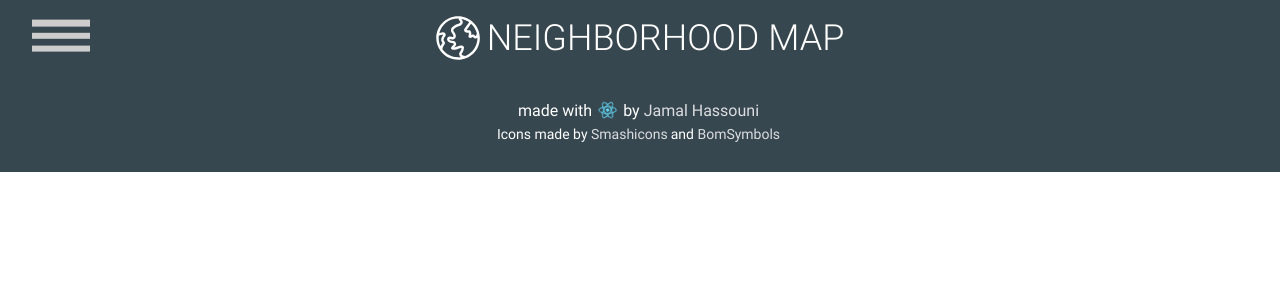
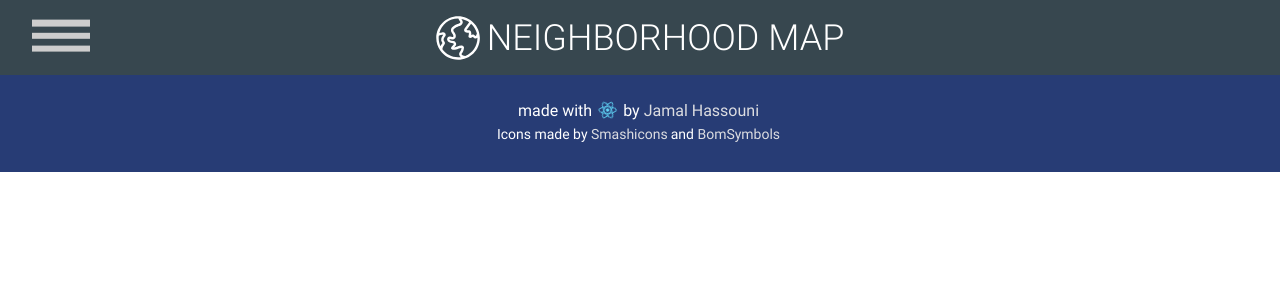
Before and after one commit to jamalhassouni/feand-neighborhood-map-react, a React (Create React App) app: page / in a window 1280 px wide. Shown: the top 300 px of the page. Built offline with nearby package versions, Linux system fonts and the light colour scheme.

Commit message:
style:Change footer background color

```diff
--- a/src/components/Footer/Footer.css
+++ b/src/components/Footer/Footer.css
@@ -1,5 +1,5 @@
 footer {
-  background-color: #37474f;
+  background-color: #273c75;
   padding: 1.5em 1em;
 }
 
```
